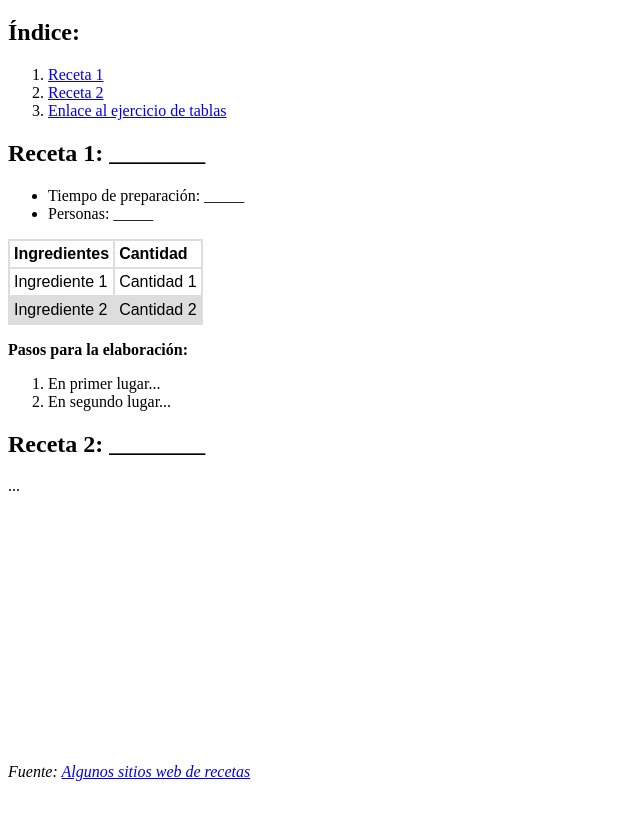
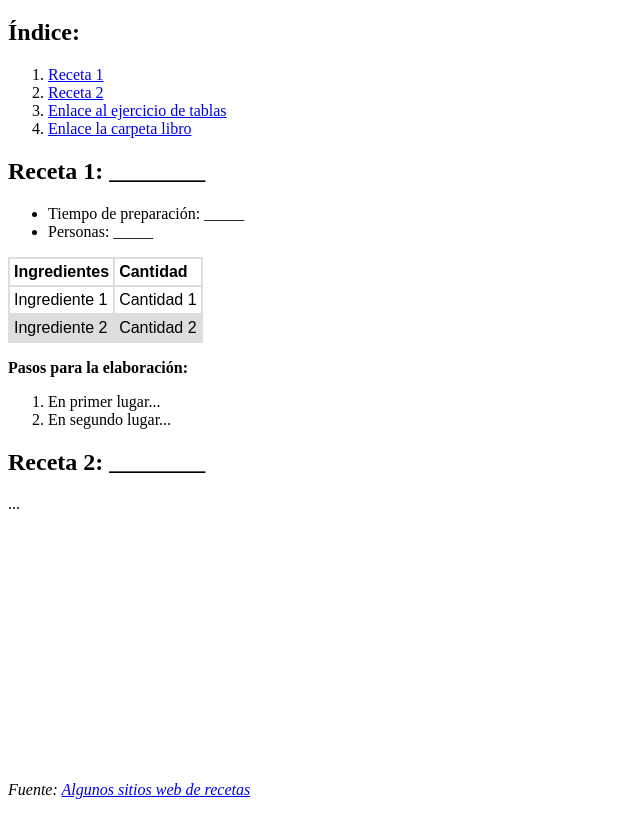
Before and after one commit to ies-html/ies-html.github.io, a plain HTML site: page index.html in a window 1280 px wide. Shown: the part 61-876 px from the top of the page, without its empty margins (0-640 px from the left). Drawn offline with Linux system fonts and the light colour scheme.

Commit message:
Update index.html

```diff
--- a/index.html
+++ b/index.html
@@ -30,6 +30,7 @@
             <li><a href="#r1">Receta 1</a></li>
             <li><a href="#r2">Receta 2</a></li>
             <li><a href="ejer_tablas.html">Enlace al ejercicio de tablas</a></li>
+            <li><a href="libro/libro_recetas.htm">Enlace la carpeta libro</a></li>
         </ol>
 
         <h2 id="r1">Receta 1: ________</h2>
```
